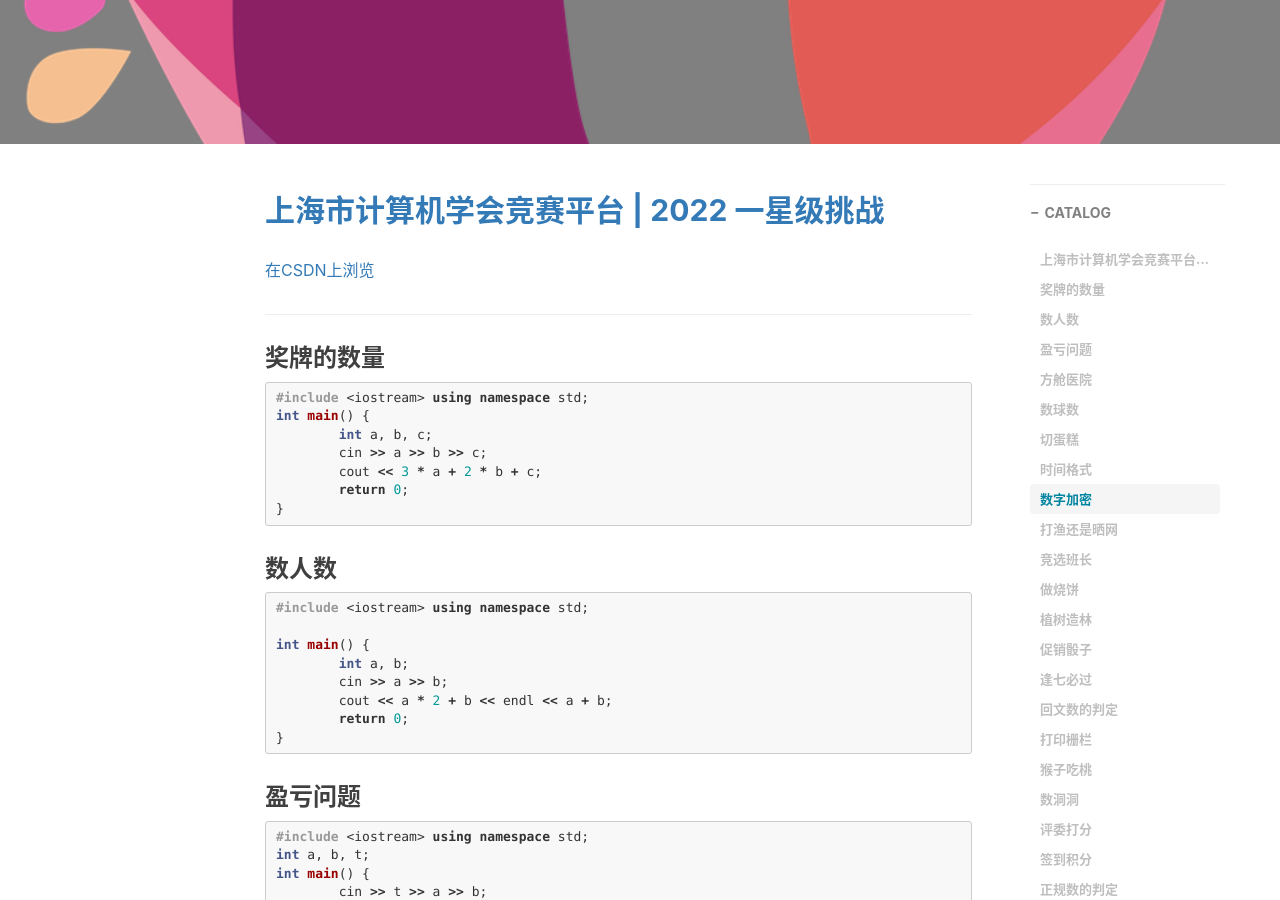
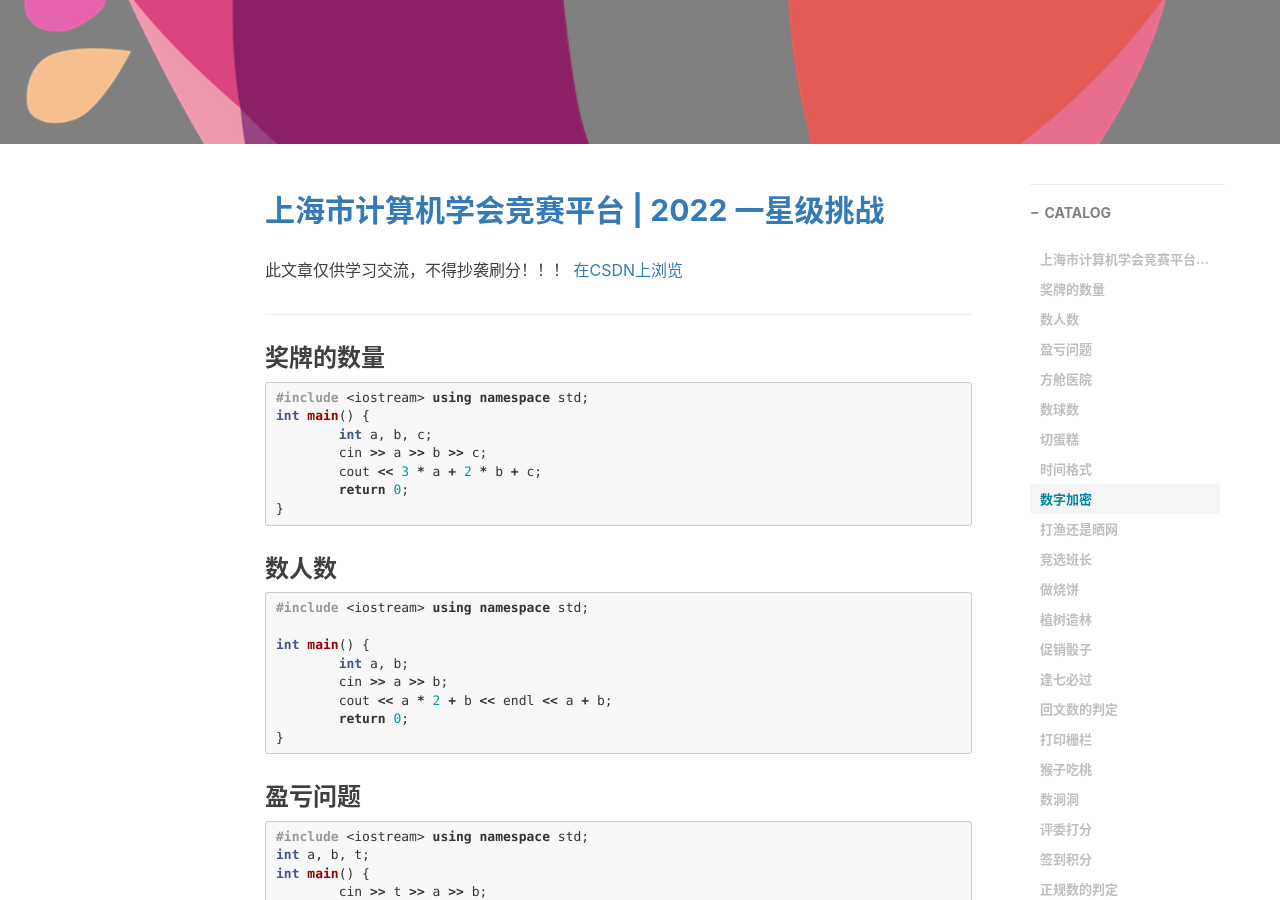
Before and after one commit to Dsmtyu/Dsmtyu.github.io, a Jekyll site: the page built from _posts/2022-04-22-上海市计算机学会竞赛平台2022 一星级挑战.md, in a window 1280 px wide and 900 px high, scrolled down 373 px. Built offline with Jekyll 4.4.1, drawn with Linux system fonts in a browser that asks for light colours; nearby versions of some CDN libraries; comment, search, counter and statistics services are not loaded.

Commit message:
Update 2022-04-22-上海市计算机学会竞赛平台2022 一星级挑战.md

```diff
--- a/_posts/2022-04-22-上海市计算机学会竞赛平台2022 一星级挑战.md
+++ b/_posts/2022-04-22-上海市计算机学会竞赛平台2022 一星级挑战.md
@@ -11,6 +11,7 @@ catalog: true
 ---
 ## [上海市计算机学会竞赛平台 | 2022 一星级挑战](https://iai.sh.cn/study)
 
+此文章仅供学习交流，不得抄袭刷分！！！
 [在CSDN上浏览](https://blog.csdn.net/Albert_wuchenyu/article/details/124342787?spm=1001.2014.3001.5502)
 
 ---
```
